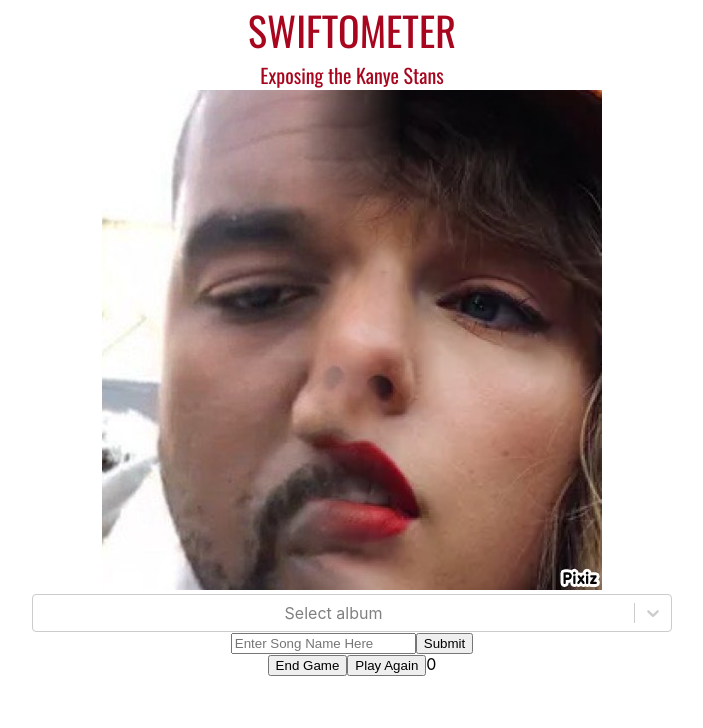
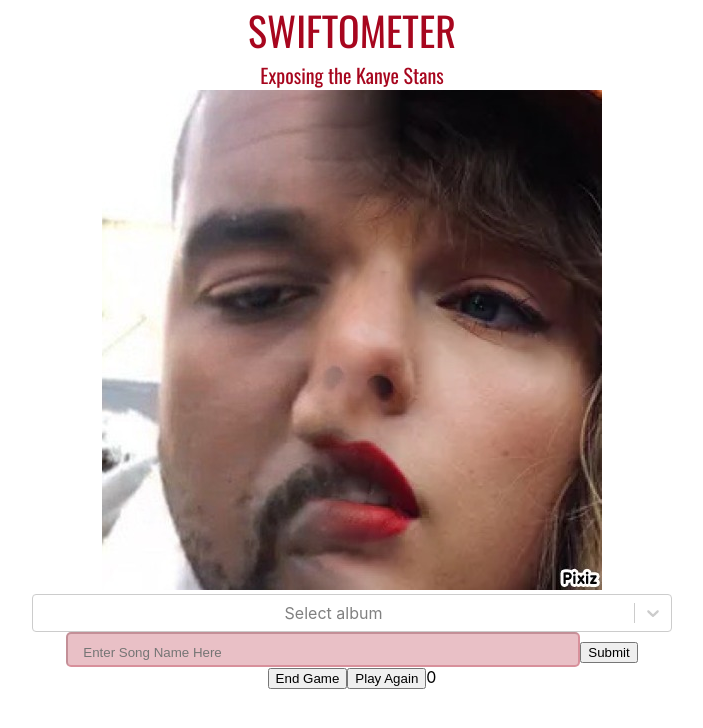
Before and after one commit to aaronli04/taylorswiftlyricguesser, a React (Create React App) app: page / in a window 1280 px wide. Shown: the top 728 px of the page, without its empty margins (288-991 px from the left). Built offline with nearby package versions, Linux system fonts and the light colour scheme; no server answers.

Commit message:
added styling for the input field/form

```diff
--- a/src/frontend/App.css
+++ b/src/frontend/App.css
@@ -22,3 +22,16 @@
   align-items: center;
   justify-content: center;
 }
+.Field {
+  padding-top: 10px;
+  border-color: rgba(167, 6, 30, 0.25);
+  padding: 10px 15px 5px 15px;
+  border-radius: 5px;
+  width: 30rem;
+  height: 1rem;
+  background-color: rgba(167, 6, 30, 0.25);
+  transition: 0.3s all;
+}
+.Field:hover {
+  background-color: rgba(255, 255, 255, 0.45);
+}
--- a/src/frontend/App.js
+++ b/src/frontend/App.js
@@ -133,10 +133,10 @@
           <Select options={albumsList} onChange={handleAlbumNumber} placeholder='Select album'/>
         </div>
         <form onSubmit={handleSongSubmit}>
-          <input value={songGuess} onChange={handleSongGuess} onFocus={(e) => e.target.placeholder = ""}
+          <input className='Field' value={songGuess} onChange={handleSongGuess} onFocus={(e) => e.target.placeholder = ""}
           onBlur={(e) => e.target.placeholder = "Enter Song Name Here"} placeholder='Enter Song Name Here'
           type='text' required></input>
-          <button>Submit</button>
+          <button className='Submit'>Submit</button>
         </form>
         <button onClick={handleGameOver}>End Game</button>
         <button onClick={handleGameStart}>Play Again</button>
```
